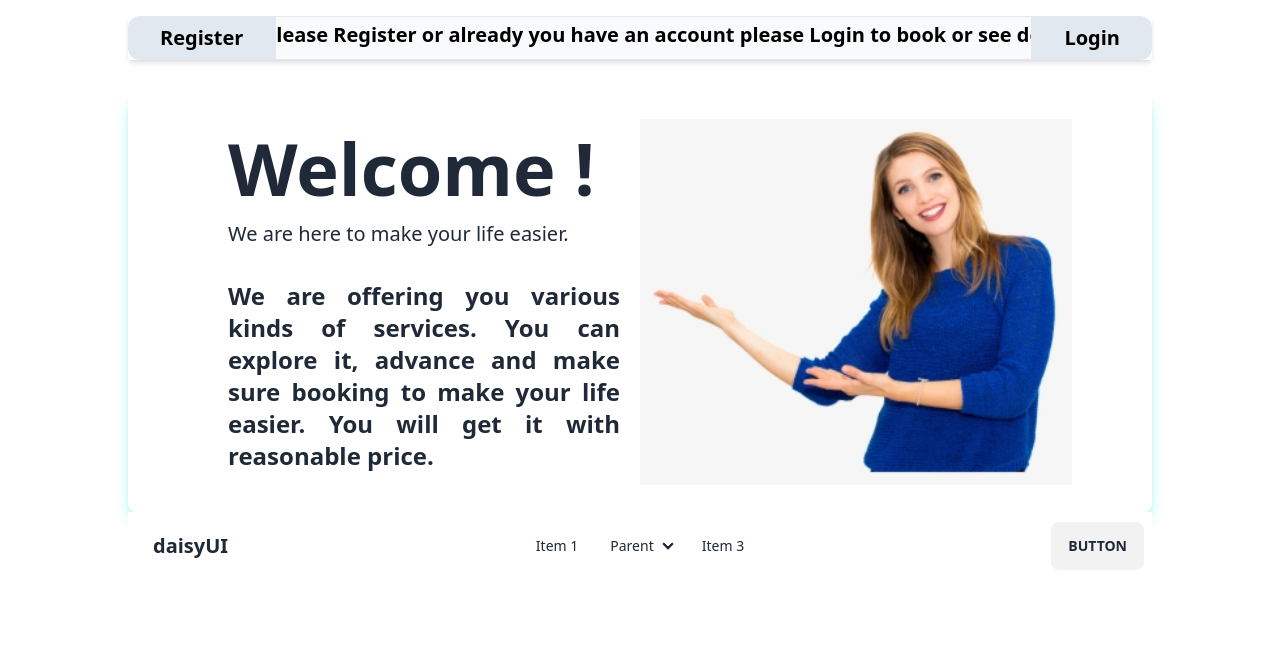
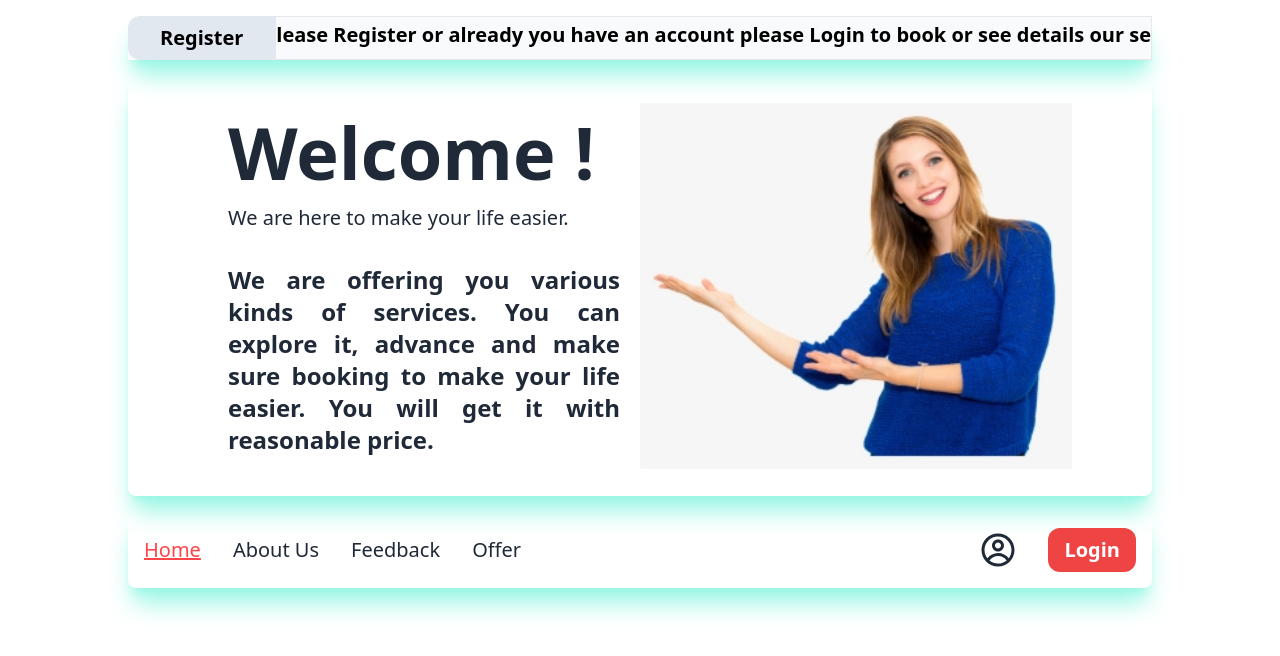
Before and after one commit to Md-ShakilHossain/social-event-management, a React (Vite) app: page / in a window 1280 px wide. Shown: the top 656 px of the page. Built offline with nearby package versions, Linux system fonts and the light colour scheme.

Commit message:
Created Navbar Completely

```diff
--- a/package.json
+++ b/package.json
@@ -15,6 +15,7 @@
     "react": "^18.2.0",
     "react-dom": "^18.2.0",
     "react-fast-marquee": "^1.6.1",
+    "react-icons": "^4.11.0",
     "react-router-dom": "^6.16.0",
     "sort-by": "^1.2.0"
   },
--- /dev/null
+++ b/src/Components/Pages/AboutUs/AboutUs.jsx
@@ -0,0 +1,13 @@
+import Navbar from "../../Shared/Navbar";
+
+
+const AboutUs = () => {
+    return (
+        <div>
+            <Navbar></Navbar>
+            <h3>This is from about us</h3>
+        </div>
+    );
+};
+
+export default AboutUs;
--- /dev/null
+++ b/src/Components/Pages/Feeback/Feedback.jsx
@@ -0,0 +1,13 @@
+import Navbar from "../../Shared/Navbar";
+
+
+const Feedback = () => {
+    return (
+        <div>
+            <Navbar></Navbar>
+            <h3>this is from navbar</h3>
+        </div>
+    );
+};
+
+export default Feedback;
--- a/src/Components/Pages/Home/Banner.jsx
+++ b/src/Components/Pages/Home/Banner.jsx
@@ -2,7 +2,7 @@ import cover from '../../../assets/Images/Welcome.png'
 
 const Banner = () => {
     return (
-        <div className='w-full flex mt-8 md:px-20 md:py-5 items-center md:justify-between rounded-lg md:shadow-teal-200 shadow-lg'>
+        <div className='w-full flex mt-4 md:px-20 md:py-5 items-center md:justify-between rounded-lg md:shadow-teal-200 shadow-xl'>
             <div className='rounded-md p-5 md:w-1/2 '>
                 <h3 className='text-5xl md:text-4xl lg:text-7xl font-bold'> Welcome !</h3>
                 <p className='lg:text-xl mt-4 font-medium'>We are here to make your life easier.</p>
--- a/src/Components/Pages/Home/Home.jsx
+++ b/src/Components/Pages/Home/Home.jsx
@@ -1,14 +1,14 @@
 import { Link } from "react-router-dom";
 import Marquee from "react-fast-marquee";
 import Banner from "./Banner";
-import Navbar from "./Shared/Navbar";
+import Navbar from "../../Shared/Navbar";
 
 
 const Home = () => {
     return (
         <div className="mt-4">
-            <div className="flex shadow-md">
-                <Link><button className=" bg-slate-200 py-2 px-8 text-xl font-semibold rounded-l-xl text-black">Register</button></Link>
+            <div className="flex md:shadow-teal-200 shadow-xl">
+                <Link to='/register'><button className=" bg-slate-200 py-2 px-8 text-xl font-semibold rounded-l-xl text-black">Register</button></Link>
 
                 <div className="bg-slate-50 text-xl font-semibold py-1 text-black border">
                     <Marquee>
@@ -16,7 +16,7 @@ const Home = () => {
                     </Marquee>
                 </div>
 
-                <Link><button className=" bg-slate-200 py-2 px-8 text-xl font-semibold rounded-r-xl text-black">Login</button></Link>
+
             </div>
             <Banner></Banner>
             <Navbar></Navbar>
--- a/src/Components/Pages/Home/Shared/Navbar.jsx
+++ /dev/null
@@ -1,47 +0,0 @@
-import React from 'react';
-
-const Navbar = () => {
-    return (
-        <div className="navbar bg-base-100">
-            <div className="navbar-start">
-                <div className="dropdown">
-                    <label tabIndex={0} className="btn btn-ghost lg:hidden">
-                        <svg xmlns="http://www.w3.org/2000/svg" className="h-5 w-5" fill="none" viewBox="0 0 24 24" stroke="currentColor"><path strokeLinecap="round" strokeLinejoin="round" strokeWidth="2" d="M4 6h16M4 12h8m-8 6h16" /></svg>
-                    </label>
-                    <ul tabIndex={0} className="menu menu-sm dropdown-content mt-3 z-[1] p-2 shadow bg-base-100 rounded-box w-52">
-                        <li><a>Item 1</a></li>
-                        <li>
-                            <a>Parent</a>
-                            <ul className="p-2">
-                                <li><a>Submenu 1</a></li>
-                                <li><a>Submenu 2</a></li>
-                            </ul>
-                        </li>
-                        <li><a>Item 3</a></li>
-                    </ul>
-                </div>
-                <a className="btn btn-ghost normal-case text-xl">daisyUI</a>
-            </div>
-            <div className="navbar-center hidden lg:flex">
-                <ul className="menu menu-horizontal px-1">
-                    <li><a>Item 1</a></li>
-                    <li tabIndex={0}>
-                        <details>
-                            <summary>Parent</summary>
-                            <ul className="p-2">
-                                <li><a>Submenu 1</a></li>
-                                <li><a>Submenu 2</a></li>
-                            </ul>
-                        </details>
-                    </li>
-                    <li><a>Item 3</a></li>
-                </ul>
-            </div>
-            <div className="navbar-end">
-                <a className="btn">Button</a>
-            </div>
-        </div>
-    );
-};
-
-export default Navbar;
--- /dev/null
+++ b/src/Components/Pages/Offer/Offer.jsx
@@ -0,0 +1,13 @@
+import Navbar from "../../Shared/Navbar";
+
+
+const Offer = () => {
+    return (
+        <div>
+            <Navbar></Navbar>
+            <h3>This is from offer</h3>
+        </div>
+    );
+};
+
+export default Offer;
--- /dev/null
+++ b/src/Components/Shared/Navbar.jsx
@@ -0,0 +1,43 @@
+import { Link, NavLink } from "react-router-dom";
+import { CgProfile } from "react-icons/cg";
+
+const Navbar = () => {
+
+    const links = <>
+
+        <li><NavLink className={({ isActive, isPending }) =>
+            `text-xl ${isPending ? "pending" : isActive ? "underline text-[#FF444A]" : ""}`
+        } to='/'>Home</NavLink></li>
+
+        <li><NavLink className={({ isActive, isPending }) =>
+            `text-xl ${isPending ? "pending" : isActive ? "underline text-[#FF444A]" : ""}`
+        } to='/aboutUs'>About Us</NavLink></li>
+
+        <li><NavLink className={({ isActive, isPending }) =>
+            `text-xl ${isPending ? "pending" : isActive ? "underline text-[#FF444A]" : ""}`
+        } to='/feedback'>Feedback</NavLink></li>
+
+        <li><NavLink className={({ isActive, isPending }) =>
+            `text-xl ${isPending ? "pending" : isActive ? "underline text-[#FF444A]" : ""}`
+        } to='/offer'>Offer</NavLink></li>
+
+    </>
+
+    return (
+        <div className="my-4 p-4 rounded-lg shadow-teal-200 shadow-xl">
+            <div className="flex justify-between items-center">
+                <div>
+                    <ul className="flex gap-8 items-center">
+                        {links}
+                    </ul>
+                </div>
+                <div className="flex items-center gap-8">
+                    <CgProfile className="text-4xl"></CgProfile>
+                    <Link to='/login'><button className=" bg-red-500 py-2 px-4 text-xl font-semibold rounded-xl text-white">Login</button></Link>
+                </div>
+            </div>
+        </div>
+    );
+};
+
+export default Navbar;
```
Also changed, not shown: src/Router and Layout/Router.jsx (+15 -0 lines), 1 other file (tests, documents, lock files or other folders).
